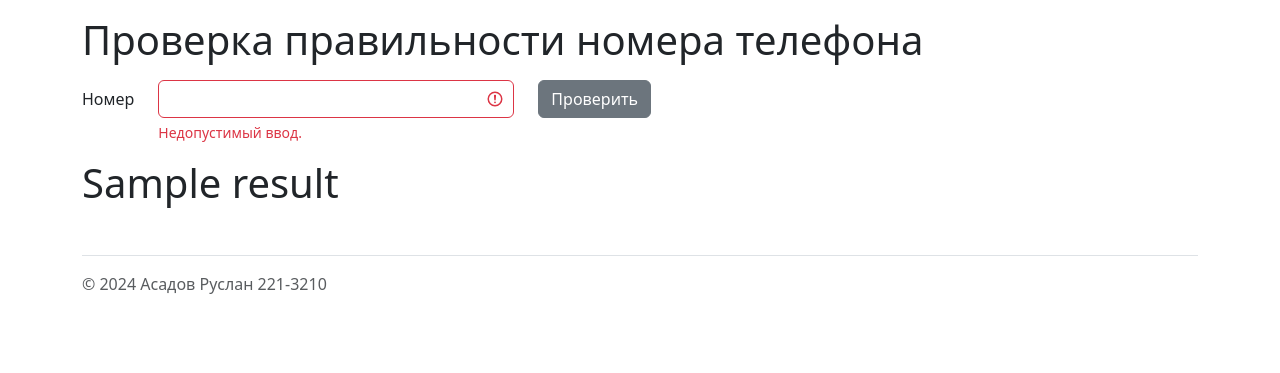
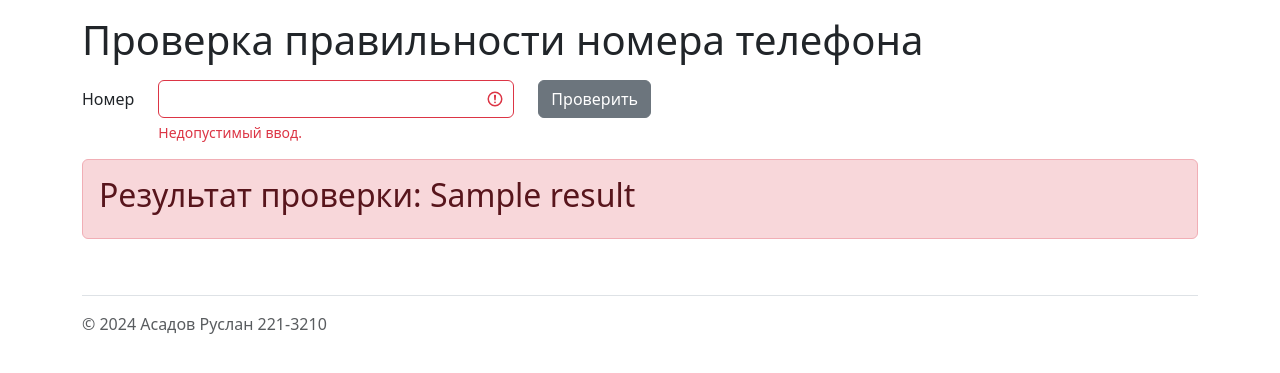
Before and after one commit to Ru5rik/asadov-221-3210-web-dev-2024-2, a Flask app: template lab2/app/templates/phone.html in a window 1280 px wide. Shown: the part 56-429 px from the top of the page. Run offline with Flask 3, Linux system fonts and the light colour scheme; the template is opened without the code that fills it: most values are stand-ins (such as "Sample title", 1, 10 or a date in 2020).

Commit message:
update lab2

```diff
--- a/lab2/app/app.py
+++ b/lab2/app/app.py
@@ -38,24 +38,16 @@ def phone():
     error = ''
     if request.method == 'POST':
         tel = request.form.get('tel')
-        # full
-        # "^(\+7|8)[\s+()-.]*(\d{3})[\s+()-.]*(\d{3})[\s+()-.]*(\d\d)[\s+()-.]*(\d\d)"gm
-
-        # nums
-        # ^(\+7|8)([\D]*)([\d]*)([\D]*)([\d]*)([\D]*)([\d]*)([\D]*)([\d]*)
-
-        # gibrid
-        # ^(\+7|8)([\D]*)(\d{,3})([\D]*)(\d{,3})([\D]*)(\d{,2})([\D]*)(\d{,2})
-
         match = re.search(r'^(?P<start>\+7|8*)(?P<other>.+)', tel)
         nums = ''.join(re.findall(r'\d', match.group('other')))
         chars = set(re.findall(r'\D', match.group('other')))
+        result = f'8-{nums[:3]}-{nums[4:6]}-{nums[6:8]}-{nums[8:10]}'
 
         if len(nums) != 10:
             error = 'Неверное количество цифр.'
+            result = 'ошибка'
         if not chars < set('() +.-'):
             error = 'В номере телефона встречаются недопустимые символы.'
-
-        result = f'8-{nums[:3]}-{nums[4:6]}-{nums[6:8]}-{nums[8:10]}'
+            result = 'ошибка'
 
     return render_template('phone.html', error=error, result=result)
--- a/lab2/app/templates/phone.html
+++ b/lab2/app/templates/phone.html
@@ -17,8 +17,8 @@
             </div>
         </div>
     </form>
-    <div>
-        <h1>{{ result }}</h1>
+    <div class="alert alert-{% if error == '' %}success{% else %}danger{% endif %}">
+        <h2>Результат проверки: {{ result }}</h2>
     </div>
 </div>
 {% endblock %}
--- a/lab2/requirements.txt
+++ b/lab2/requirements.txt
@@ -1,6 +1,5 @@
 blinker==1.7.0
 click==8.1.7
-Faker==24.2.0
 Flask==3.0.2
 itsdangerous==2.1.2
 Jinja2==3.1.3
```
